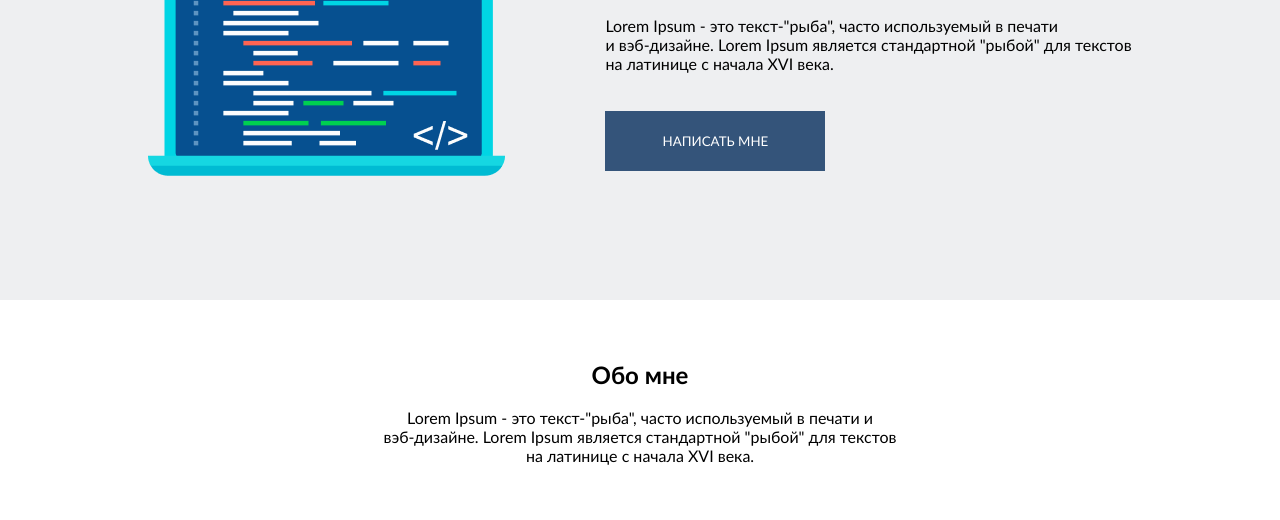
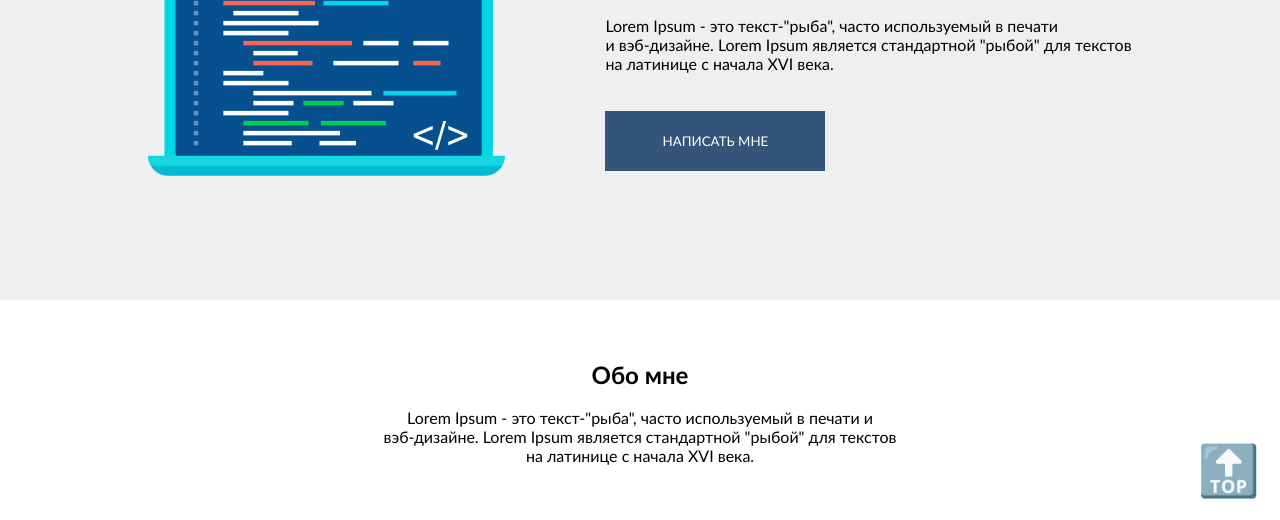
Before and after one commit to bexruzFrontDev/wd-avaz, a plain HTML site: page index.html in a window 1280 px wide. Shown: the part 280-800 px from the top of the page. Drawn offline with Linux system fonts and the light colour scheme.

Commit message:
Update index.css

```diff
--- a/index.css
+++ b/index.css
@@ -9,6 +9,14 @@
   width: 95%;
   max-width: 1280px;
   margin: 0 auto;
+}
+.top{
+  text-decoration: none;
+  font-size: 50px;
+  position: fixed;
+  bottom: 20px;
+  right: 20px;
+  z-index: 99;
 }
 
 nav {
```
